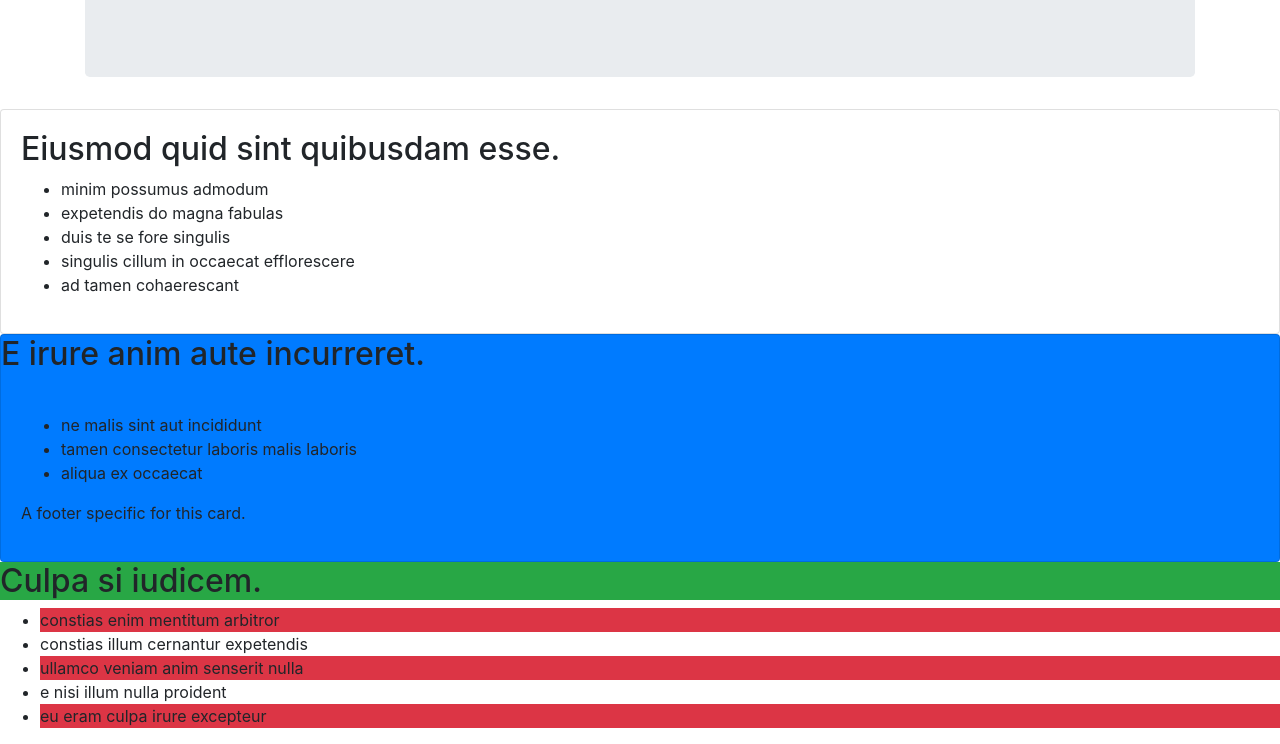
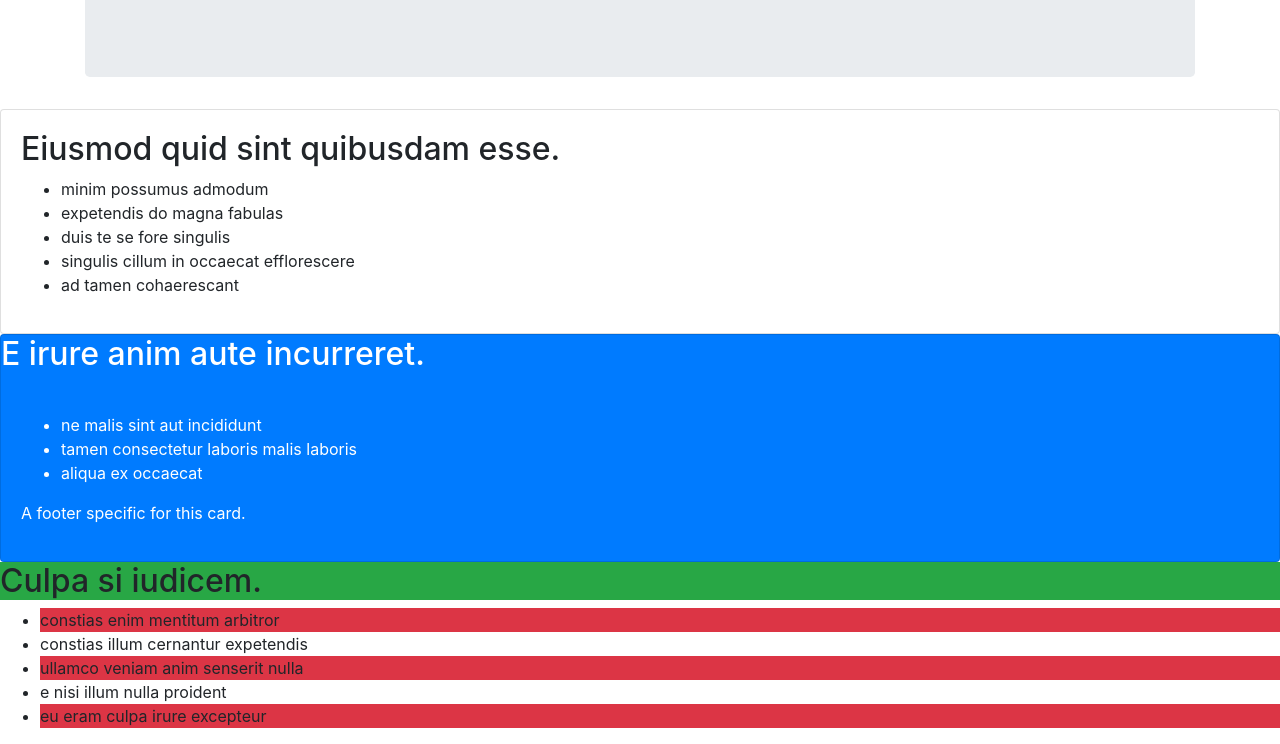
Before and after one commit to robertmuthuri/bootstrap-basics, a plain HTML site: page index.html in a window 1280 px wide. Shown: the part 854-1598 px from the top of the page. Drawn offline with Linux system fonts and the light colour scheme.

Commit message:
Changes text color of a card using text-white.

```diff
--- a/index.html
+++ b/index.html
@@ -64,7 +64,7 @@
         </ul>
       </div>
     </div>
-    <div class="card bg-primary">
+    <div class="card bg-primary text-white">
       <div class="card-title">
         <h2>E irure anim aute incurreret.</h2>
       </div>
```
